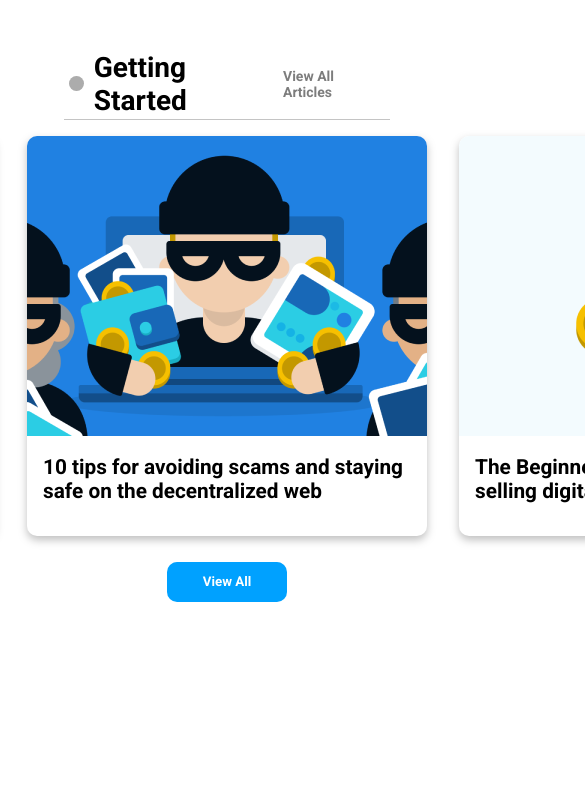
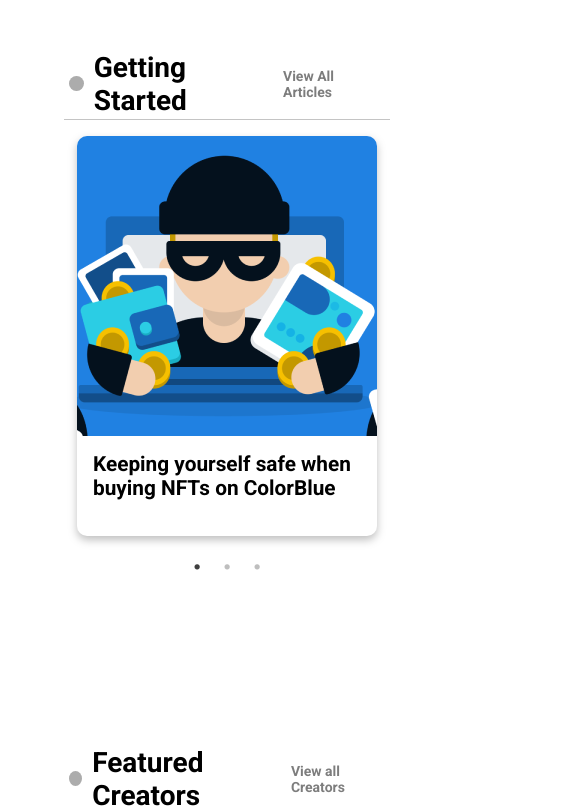
Before and after one commit to d1joseph/NFTDex, a React (Create React App) app in the folder client/: page / in a window 390 px wide. Shown: the part 2740-3550 px from the top of the page, 585 px wide, since content can reach past the window. Built offline with nearby package versions, Linux system fonts and the light colour scheme.

Commit message:
put getting started into carousel

```diff
--- a/client/src/assets/landing_array.js
+++ b/client/src/assets/landing_array.js
@@ -1,79 +1,82 @@
 /* File used as utility for retrieving database information */
 
-import nft_img1 from "../assets/Featured NFT Image.png";
-import nft_img2 from "../assets/trending_raffles/Gambling Ape 1.png";
-import nft_img3 from "../assets/trending_raffles/Bored Mummy Waking Up.png";
-import nft_img4 from "../assets/trending_raffles/Gauntlets.png";
+import nft_img1 from '../assets/Featured NFT Image.png';
+import nft_img2 from '../assets/trending_raffles/Gambling Ape 1.png';
+import nft_img3 from '../assets/trending_raffles/Bored Mummy Waking Up.png';
+import nft_img4 from '../assets/trending_raffles/Gauntlets.png';
 
-import col_img1 from "../assets/featured_collections/HAPE Prime.png";
-import col_img2 from "../assets/featured_collections/Creepz Genesis.png";
-import col_img3 from "../assets/featured_collections/CryptoBatz.png";
-import col_img4 from "../assets/featured_collections/Azuki.png";
+import col_img1 from '../assets/featured_collections/HAPE Prime.png';
+import col_img2 from '../assets/featured_collections/Creepz Genesis.png';
+import col_img3 from '../assets/featured_collections/CryptoBatz.png';
+import col_img4 from '../assets/featured_collections/Azuki.png';
 
-import col_logo1 from "../assets/featured_collections/HAPE collection.png";
-import col_logo2 from "../assets/featured_collections/Creepz collection.png";
-import col_logo3 from "../assets/featured_collections/CryptoBatz collection.png";
-import col_logo4 from "../assets/featured_collections/Azuki collection.png";
-import col_logo5 from "../assets/Featured NFT Collection.png";
-import col_logo6 from "../assets/trending_raffles/Gambling Ape collection.png";
-import col_logo7 from "../assets/trending_raffles/Bored Mummy Waking Up collection.png";
+import col_logo1 from '../assets/featured_collections/HAPE collection.png';
+import col_logo2 from '../assets/featured_collections/Creepz collection.png';
+import col_logo3 from '../assets/featured_collections/CryptoBatz collection.png';
+import col_logo4 from '../assets/featured_collections/Azuki collection.png';
+import col_logo5 from '../assets/Featured NFT Collection.png';
+import col_logo6 from '../assets/trending_raffles/Gambling Ape collection.png';
+import col_logo7 from '../assets/trending_raffles/Bored Mummy Waking Up collection.png';
 
-import auth1 from "../assets/featured_creators/Featured creator bg.png";
-import logo1 from "../assets/featured_creators/Profile pic.png";
+import auth_banner1 from '../assets/featured_creators/Featured creator bg.png';
+import auth_logo1 from '../assets/featured_creators/Profile pic.png';
 
 import eth from '../assets/Ethereum.png';
+import verified from '../assets/Verified.svg';
+import transparent from '../assets/transparent.png';
 
-import verified from "../assets/Verified.svg";
-import transparent from "../assets/transparent.png";
+import blog_src1 from '../assets/getting_started/10 Tips.png';
+import blog_src2 from '../assets/getting_started/Keeping Safe.png';
+import blog_src3 from '../assets/getting_started/Beginners Guide.png';
 
 //Collections
 const collection1 = [
   {
-    id: "1",
-    type: "collection",
-    col_name: "HAPE Prime",
+    id: '1',
+    type: 'collection',
+    col_name: 'HAPE Prime',
     col_src: col_img1,
-    col_alt: "",
+    col_alt: '',
     col_logo: col_logo1,
     col_items: 8.1,
     col_verified: verified,
-    auth_name: "HAPEBEAST",
+    auth_name: 'HAPEBEAST',
     auth_verified: verified
   },
   {
-    id: "2",
-    type: "collection",
-    col_name: "Creepz Genesis",
+    id: '2',
+    type: 'collection',
+    col_name: 'Creepz Genesis',
     col_src: col_img2,
-    col_alt: "",
+    col_alt: '',
     col_logo: col_logo2,
     col_items: 11.1,
     col_verified: transparent,
-    auth_name: "Genesis-Creepz-OVERLORD",
+    auth_name: 'Genesis-Creepz-OVERLORD',
     auth_verified: transparent
   },
   {
-    id: "3",
-    type: "collection",
-    col_name: "Flapp Flappy Bat Bois",
+    id: '3',
+    type: 'collection',
+    col_name: 'Flapp Flappy Bat Bois',
     col_src: col_img3,
-    col_alt: "",
+    col_alt: '',
     col_logo: col_logo3,
     col_items: 9.7,
     col_verified: verified,
-    auth_name: "SutterSystems",
+    auth_name: 'SutterSystems',
     auth_verified: transparent
   },
   {
-    id: "4",
-    type: "collection",
-    col_name: "Azuki",
-    col_alt: "",
+    id: '4',
+    type: 'collection',
+    col_name: 'Azuki',
+    col_alt: '',
     col_src: col_img4,
     col_logo: col_logo4,
     col_items: 10,
     col_verified: transparent,
-    auth_name: "TeamAzuki",
+    auth_name: 'TeamAzuki',
     auth_verified: verified
   }
 ];
@@ -83,169 +86,191 @@ const collection1 = [
 //Creators
 const creators1 = [
     {
-      id: "1",
-      type: "creator",
-      auth_name: "Banks",
-      auth_socials: "@banks",
-      auth_banner_src: auth1,
-      auth_banner_alt: "",
-      auth_logo_src: logo1,
-      auth_logo_alt: "",
-      auth_followers: "2,834",
+      id: '1',
+      type: 'creator',
+      auth_name: 'Banks',
+      auth_socials: '@banks',
+      auth_banner_src: auth_banner1,
+      auth_banner_alt: '',
+      auth_logo_src: auth_logo1,
+      auth_logo_alt: '',
+      auth_followers: '2,834',
       auth_verified: verified,
-      auth_description: "just a random kid who was born to be a loser, but fkd around on the internet and made a life for himself."
+      auth_description: 'just a random kid who was born to be a loser, but fkd around on the internet and made a life for himself.'
     },
     {
-      id: "2",
-      type: "creator",
-      auth_name: "Banks2",
-      auth_socials: "@banks_",
-      auth_banner_src: auth1,
-      auth_banner_alt: "",
-      auth_logo_src: logo1,
-      auth_logo_alt: "",
-      auth_followers: "8,342",
+      id: '2',
+      type: 'creator',
+      auth_name: 'Banks2',
+      auth_socials: '@banks_',
+      auth_banner_src: auth_banner1,
+      auth_banner_alt: '',
+      auth_logo_src: auth_logo1,
+      auth_logo_alt: '',
+      auth_followers: '8,342',
       auth_verified: transparent,
-      auth_description: "Lorem ipsum dolor sit amet, consectetur adipiscing elit, sed do eiusmod tempor incididunt ut labore et dolore magna aliqua. Ut enim ad minim veniam, quis nostrud exercitation ullamco laboris nisi ut aliquip ex ea commodo consequat. Duis aute irure dolor in reprehenderit in voluptate velit esse cillum dolore eu fugiat nulla pariatur. Excepteur sint occaecat cupidatat non proident, sunt in culpa qui officia deserunt mollit anim id est laborum."
+      auth_description: 'Lorem ipsum dolor sit amet, consectetur adipiscing elit, sed do eiusmod tempor incididunt ut labore et dolore magna aliqua. Ut enim ad minim veniam, quis nostrud exercitation ullamco laboris nisi ut aliquip ex ea commodo consequat. Duis aute irure dolor in reprehenderit in voluptate velit esse cillum dolore eu fugiat nulla pariatur. Excepteur sint occaecat cupidatat non proident, sunt in culpa qui officia deserunt mollit anim id est laborum.'
     },
     {
-      id: "3",
-      type: "creator",
-      auth_name: "Name is too long for the space",
-      auth_socials: "@banks__",
-      auth_banner_src: auth1,
-      auth_banner_alt: "",
-      auth_logo_src: logo1,
-      auth_logo_alt: "",
-      auth_followers: "3,428",
+      id: '3',
+      type: 'creator',
+      auth_name: 'Name is too long for the space',
+      auth_socials: '@banks__',
+      auth_banner_src: auth_banner1,
+      auth_banner_alt: '',
+      auth_logo_src: auth_logo1,
+      auth_logo_alt: '',
+      auth_followers: '3,428',
       auth_verified: verified,
-      auth_description: "just a random kid who was born to be a loser, but fkd around on the internet and made a life for himself."
+      auth_description: 'just a random kid who was born to be a loser, but fkd around on the internet and made a life for himself.'
     },
     {
-      id: "4",
-      type: "creator",
-      auth_name: "Banks4",
-      auth_socials: "@banks___",
-      auth_banner_src: auth1,
-      auth_banner_alt: "",
-      auth_logo_src: logo1,
-      auth_logo_alt: "",
-      auth_followers: "4,283",
+      id: '4',
+      type: 'creator',
+      auth_name: 'Banks4',
+      auth_socials: '@banks___',
+      auth_banner_src: auth_banner1,
+      auth_banner_alt: '',
+      auth_logo_src: auth_logo1,
+      auth_logo_alt: '',
+      auth_followers: '4,283',
       auth_verified: transparent,
-      auth_description: "just a random kid who was born to be a loser, but fkd around on the internet and made a life for himself."
+      auth_description: 'just a random kid who was born to be a loser, but fkd around on the internet and made a life for himself.'
     }
   ];
 
   //Trending Raffles
   const raffle1 = [
     {
-      id: "1",
-      type: "raffle",
-      nft_name: "#3690",
+      id: '1',
+      type: 'raffle',
+      nft_name: '#3690',
       nft_src: nft_img1,
-      nft_alt: "",
-      col_name: "Bored Ape Yacht Club",
+      nft_alt: '',
+      col_name: 'Bored Ape Yacht Club',
       col_logo: col_logo5,
       col_verified: verified,
       raf_price: 1.2,
       raf_tickets_reserve: 10000,
       raf_tickets_sold: 5000,
-      raf_draw_datetime: "",
+      raf_draw_datetime: '',
       currency: eth
     },
     {
-      id: "2",
-      type: "raffle",
-      nft_name: "Gambling Ape #4145",
+      id: '2',
+      type: 'raffle',
+      nft_name: 'Gambling Ape #4145',
       nft_src: nft_img2,
-      nft_alt: "",
-      col_name: "Gambling Apes",
+      nft_alt: '',
+      col_name: 'Gambling Apes',
       col_logo: col_logo6,
       col_verified: verified,
       raf_price: 0.1,
       raf_tickets_reserve: 10000,
       raf_tickets_sold: 7500,
-      raf_draw_datetime: "",
+      raf_draw_datetime: '',
       currency: eth
     },
 
     {
-      id: "3",
-      type: "raffle",
-      nft_name: "Bored Mummy #4114",
+      id: '3',
+      type: 'raffle',
+      nft_name: 'Bored Mummy #4114',
       nft_src: nft_img3,
-      nft_alt: "",
-      col_name: "Bored Mummy Waking Up",
+      nft_alt: '',
+      col_name: 'Bored Mummy Waking Up',
       col_logo: col_logo7,
       col_verified: transparent,
       raf_price: 0.05,
       raf_tickets_reserve: 10000,
       raf_tickets_sold: 10000,
-      raf_draw_datetime: "",
+      raf_draw_datetime: '',
       currency: eth
     },
     {
-      id: "4",
-      type: "raffle",
-      nft_name: "Pixel Purple",
+      id: '4',
+      type: 'raffle',
+      nft_name: 'Pixel Purple',
       nft_src: nft_img4,
-      nft_alt: "",
-      col_name: "Gauntlets",
+      nft_alt: '',
+      col_name: 'Gauntlets',
       col_logo: col_logo7,
       col_verified: transparent,
       raf_price: 0.01,
       raf_tickets_reserve: 10000,
       raf_tickets_sold: 1000,
-      raf_draw_datetime: "",
+      raf_draw_datetime: '',
       currency: eth
     }
   ];
 
+  //Mixed Array
   const mixedarray = [
     {
-      id: "1",
-      type: "collection",
-      col_name: "HAPE Prime",
+      id: '1',
+      type: 'collection',
+      col_name: 'HAPE Prime',
       col_src: col_img1,
-      col_alt: "",
+      col_alt: '',
       col_logo: col_logo1,
       col_items: 8.1,
       col_verified: verified,
-      auth_name: "HAPEBEAST",
+      auth_name: 'HAPEBEAST',
       auth_verified: verified
     },
     {
-      id: "2",
-      type: "creator",
-      auth_name: "Banks2",
-      auth_socials: "@banks_",
-      auth_banner_src: auth1,
-      auth_banner_alt: "",
-      auth_logo_src: logo1,
-      auth_logo_alt: "",
-      auth_followers: "8,342",
+      id: '2',
+      type: 'creator',
+      auth_name: 'Banks2',
+      auth_socials: '@banks_',
+      auth_banner_src: auth_banner1,
+      auth_banner_alt: '',
+      auth_logo_src: auth_logo1,
+      auth_logo_alt: '',
+      auth_followers: '8,342',
       auth_verified: transparent,
-      auth_description: "Lorem ipsum dolor sit amet, consectetur adipiscing elit, sed do eiusmod tempor incididunt ut labore et dolore magna aliqua. Ut enim ad minim veniam, quis nostrud exercitation ullamco laboris nisi ut aliquip ex ea commodo consequat. Duis aute irure dolor in reprehenderit in voluptate velit esse cillum dolore eu fugiat nulla pariatur. Excepteur sint occaecat cupidatat non proident, sunt in culpa qui officia deserunt mollit anim id est laborum."
+      auth_description: 'Lorem ipsum dolor sit amet, consectetur adipiscing elit, sed do eiusmod tempor incididunt ut labore et dolore magna aliqua. Ut enim ad minim veniam, quis nostrud exercitation ullamco laboris nisi ut aliquip ex ea commodo consequat. Duis aute irure dolor in reprehenderit in voluptate velit esse cillum dolore eu fugiat nulla pariatur. Excepteur sint occaecat cupidatat non proident, sunt in culpa qui officia deserunt mollit anim id est laborum.'
     },
     {
-      id: "3",
-      type: "raffle",
-      nft_name: "Gambling Ape #4145",
+      id: '3',
+      type: 'raffle',
+      nft_name: 'Gambling Ape #4145',
       nft_src: nft_img2,
-      nft_alt: "",
-      col_name: "Gambling Apes",
+      nft_alt: '',
+      col_name: 'Gambling Apes',
       col_logo: col_logo6,
       col_verified: verified,
       raf_price: 0.1,
       raf_tickets_reserve: 10000,
       raf_tickets_sold: 7500,
-      raf_draw_datetime: "",
+      raf_draw_datetime: '',
       currency: eth
     },
     {
-      id: "4",
-      type: "",
+      id: '4',
+      type: ''
     }
   ];
 
-  export default {collection1, creators1, raffle1,mixedarray};
+  //Articles
+  const articles = [
+    {
+      id: '1',
+      type: 'blog',
+      src: blog_src1,
+      title: 'Keeping yourself safe when buying NFTs on ColorBlue'
+    },
+    {
+      id: '2',
+      type: 'blog',
+      src: blog_src2,
+      title: '10 tips for avoiding scams and staying safe on the decentralized web'
+    },
+    {
+      id: '3',
+      type: 'blog',
+      src: blog_src3,
+      title: "The Beginners's guide to creating & selling digital art NFTs"
+    }
+  ];
+  export default {collection1, creators1, raffle1, mixedarray, articles};
--- a/client/src/components/blog/Blog.jsx
+++ b/client/src/components/blog/Blog.jsx
@@ -1,16 +1,30 @@
 import React from 'react';
 import './blog.css';
 
-const Blog = (props) => {
+/*
+const Blog = (cards) => {
 
     return (
         <div className='colorBlue__getting-started-blog'>
             <a href="#">
-                <img src={props.src} alt="" />
-                <h1>{props.title}</h1>
+                <img src={cards.src} alt="" />
+                <h1>{cards.title}</h1>
             </a>
         </div>
     )
 };
 
 export default Blog
+*/
+
+export default function Blog({ cards }) {
+
+    return (
+        <div className='colorBlue__getting-started-blog'>
+            <a href="#">
+                <img src={cards.src} alt="" />
+                <h1>{cards.title}</h1>
+            </a>
+        </div>
+    );
+};
--- a/client/src/components/blog/blog.css
+++ b/client/src/components/blog/blog.css
@@ -1,7 +1,7 @@
 .colorBlue__getting-started-blog {
 
     height: 400px;
-    width: 400px;
+    width: 300px;
 
     background-color: var(--color-white);
     margin: 1rem;
@@ -12,8 +12,11 @@
 }
 
 .colorBlue__getting-started-blog img {
+    object-fit: none;
+    object-position: center;
+
     height: 300px;
-    width: 400px;
+    width: 300px;
 
     border-radius: 10px 10px 0 0 ;
 }
@@ -23,31 +26,3 @@
     font-size: 1.3rem;
     padding: 1rem;
 }
-
-@media screen and (max-width: 428px) {
-    .colorBlue__getting-started-blog {
-
-        height: 400px;
-        width: 400px;
-
-        background-color: var(--color-white);
-        margin: 1rem;
-
-        border-radius: 10px;
-
-        filter: drop-shadow(0px 4px 4px rgba(0, 0, 0, 0.25));
-    }
-
-    .colorBlue__getting-started-blog img {
-        height: 300px;
-        width: 400px;
-
-        border-radius: 10px 10px 0 0 ;
-    }
-
-    .colorBlue__getting-started-blog h1 {
-        text-align: start;
-        font-size: 1.3rem;
-        padding: 1rem;
-    }
-}
--- /dev/null
+++ b/client/src/components/blog/blog_old.css
@@ -0,0 +1,53 @@
+.colorBlue__getting-started-blog {
+
+    height: 400px;
+    width: 300px;
+
+    background-color: var(--color-white);
+    margin: 1rem;
+
+    border-radius: 10px;
+
+    filter: drop-shadow(0px 4px 4px rgba(0, 0, 0, 0.25));
+}
+
+.colorBlue__getting-started-blog img {
+    height: 300px;
+    width: 300px;
+
+    border-radius: 10px 10px 0 0 ;
+}
+
+.colorBlue__getting-started-blog h1 {
+    text-align: start;
+    font-size: 1.3rem;
+    padding: 1rem;
+}
+
+@media screen and (max-width: 428px) {
+    .colorBlue__getting-started-blog {
+
+        height: 400px;
+        width: 300px;
+
+        background-color: var(--color-white);
+        margin: 1rem;
+
+        border-radius: 10px;
+
+        filter: drop-shadow(0px 4px 4px rgba(0, 0, 0, 0.25));
+    }
+
+    .colorBlue__getting-started-blog img {
+        height: 300px;
+        width: 400px;
+
+        border-radius: 10px 10px 0 0 ;
+    }
+
+    .colorBlue__getting-started-blog h1 {
+        text-align: start;
+        font-size: 1.3rem;
+        padding: 1rem;
+    }
+}
--- a/client/src/components/carousel/carousel.css
+++ b/client/src/components/carousel/carousel.css
@@ -9,12 +9,12 @@
   align-content: center;
 
 }
-
+/*
 .slides .slick-prev,
 .slides .slick-next {
   position: absolute;
   top: 50%;
-  z-index: 1;
+  z-index: -1;
 
 }
 
@@ -25,6 +25,7 @@
 .slides .slick-next {
   right: 5%;
 }
+*/
 
 /* Used when no Card is passed*/
 .sliderImg {
--- a/client/src/containers/featured_creators/FeaturedCreators.jsx
+++ b/client/src/containers/featured_creators/FeaturedCreators.jsx
@@ -14,7 +14,7 @@ const FeaturedCreators = () => {
                     <div className='dot'></div>
                     <h1>Featured Creators</h1>
                 </div>
-                <a className='view-all' href="">View all creators</a>
+                <a className='view-all' href="">View all Creators</a>
             </div>
             <span className='divider'></span>
 
--- a/client/src/containers/getting_started/GettingStarted.jsx
+++ b/client/src/containers/getting_started/GettingStarted.jsx
@@ -1,9 +1,11 @@
 import React from 'react';
 import './gettingStarted.css';
-import Blog from '../../components/blog/Blog';
-import tips from '../../assets/getting_started/10 Tips.png';
-import safe from '../../assets/getting_started/Keeping Safe.png';
-import beginners from '../../assets/getting_started/Beginners Guide.png';
+//import Blog from '../../components/blog/Blog';
+//import tips from '../../assets/getting_started/10 Tips.png';
+//import safe from '../../assets/getting_started/Keeping Safe.png';
+//import beginners from '../../assets/getting_started/Beginners Guide.png';
+import Carousel from '../../components/carousel/Carousel';
+import landing_array from '../../assets/landing_array'
 
 
 const GettingStarted = () => {
@@ -22,16 +24,16 @@ const GettingStarted = () => {
             <span className='divider'></span>
 
             {/* featured elements */}
-            <div className='colorBlue__getting-started blogs'>
-                <Blog src={safe} title={'Keeping yourself safe when buying NFTs on ColorBlue'} />
-                <Blog src={tips} title={'10 tips for avoiding scams and staying safe on the decentralized web'} />
-                <Blog src={beginners} title={"The Beginners's guide to creating & selling digital art NFTs"} />
-            </div>
 
-            {/* view all btn */}
-            <div className='wrapper'>
-                <button className='btn-view-all'>View All</button>
-            </div>
+            <Carousel images={landing_array.articles} />
+
+
+            {/* view all btn
+                <div className='wrapper'>
+                    <button className='btn-view-all'>View All</button>
+                </div>
+            */}
+
         </div>
     );
 };
```
